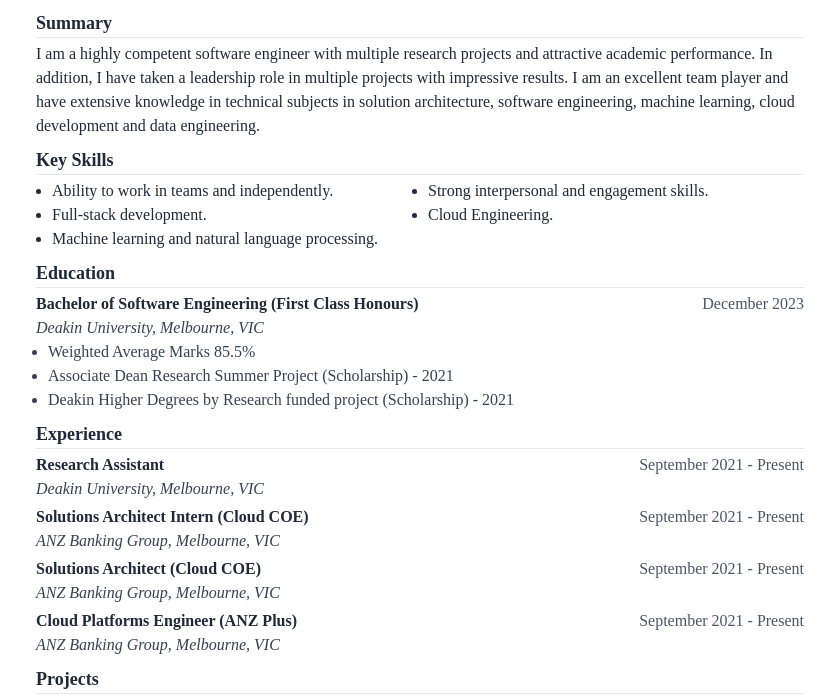
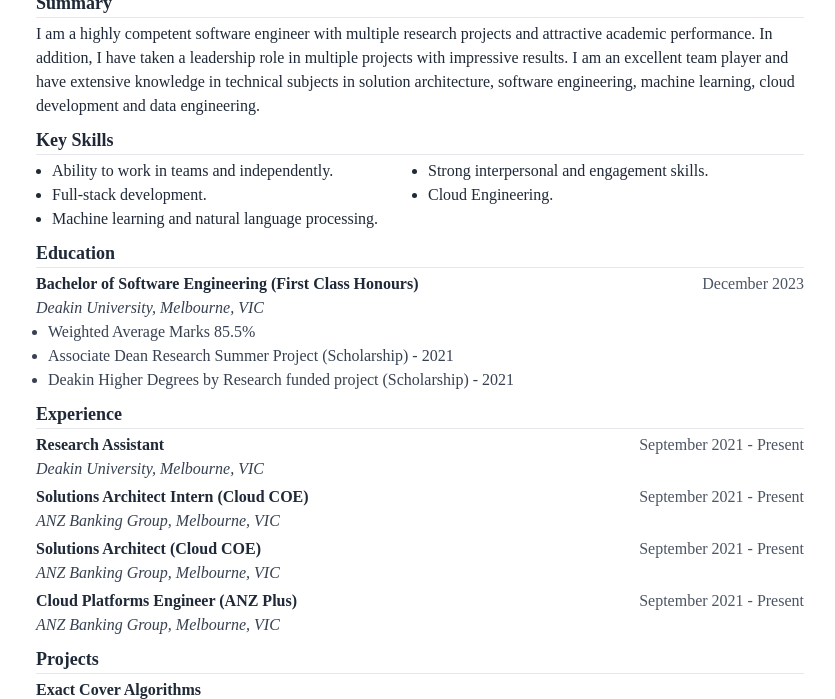
Before and after one commit to dknathalage/resume, a plain HTML site: page don-athalage-generic.html in a window 1280 px wide. Shown: the part 99-798 px from the top of the page, without its empty margins (220-1055 px from the left). Drawn offline with nearby package versions, Linux system fonts and the light colour scheme; a web font is replaced by a local one.

Commit message:
Deploying to gh-pages from @ dknathalage/resume@a06b84e271fa237062a92af774f1782be0768633 🚀

```diff
--- a/don-athalage-generic.html
+++ b/don-athalage-generic.html
@@ -13,7 +13,7 @@
         }
     </style>
 </head>
-<body class="max-w-3xl mx-auto my-10 text-gray-800 text-base">
+<body class="max-w-3xl mx-auto my-5 text-gray-800 text-base">
     <header class="text-center mb-3">
         <h1 class="text-2xl font-bold">Don Athalage</h1>
         <p class="">
```
